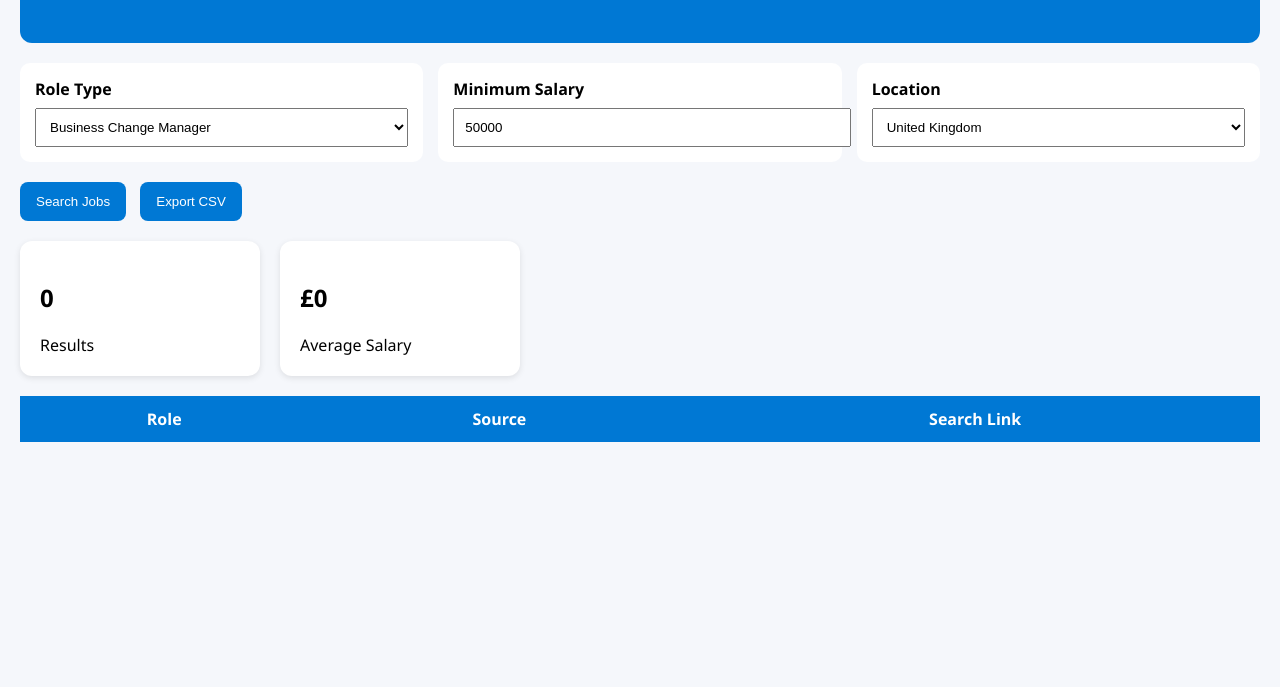
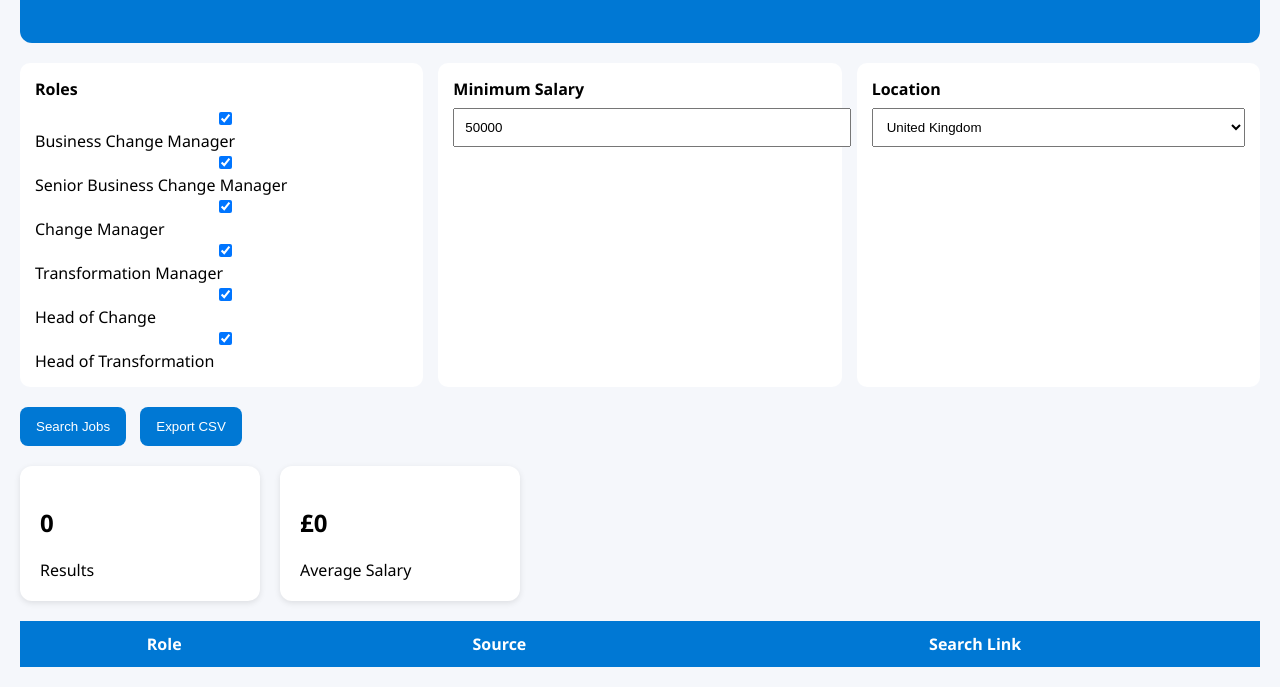
Before and after one commit to damilolaogunleye/business-change-job-finder, a plain HTML site: page index.html in a window 1280 px wide. Shown: the part 161-848 px from the top of the page. Before the commit the page ends 800 px from the top, so only its background shows below. Drawn offline with Linux system fonts and the light colour scheme.

Commit message:
Update index.html

```diff
--- a/index.html
+++ b/index.html
@@ -17,19 +17,39 @@
 
     <section class="filters">
 
-        <div class="filter-group">
-            <label>Role Type</label>
-            <select id="jobRole">
-                <option value="Business Change Manager">Business Change Manager</option>
-                <option value="Senior Business Change Manager">Senior Business Change Manager</option>
-                <option value="Change Manager">Change Manager</option>
-                <option value="Transformation Manager">Transformation Manager</option>
-                <option value="Business Transformation Manager">Business Transformation Manager</option>
-                <option value="Change Lead">Change Lead</option>
-                <option value="Head of Change">Head of Change</option>
-                <option value="Head of Transformation">Head of Transformation</option>
-            </select>
-        </div>
+<div class="filter-group">
+    <label>Roles</label>
+
+    <div>
+        <input type="checkbox" class="role" value="Business Change Manager" checked>
+        Business Change Manager
+    </div>
+
+    <div>
+        <input type="checkbox" class="role" value="Senior Business Change Manager" checked>
+        Senior Business Change Manager
+    </div>
+
+    <div>
+        <input type="checkbox" class="role" value="Change Manager" checked>
+        Change Manager
+    </div>
+
+    <div>
+        <input type="checkbox" class="role" value="Transformation Manager" checked>
+        Transformation Manager
+    </div>
+
+    <div>
+        <input type="checkbox" class="role" value="Head of Change" checked>
+        Head of Change
+    </div>
+
+    <div>
+        <input type="checkbox" class="role" value="Head of Transformation" checked>
+        Head of Transformation
+    </div>
+</div>
 
         <div class="filter-group">
             <label>Minimum Salary</label>
```
